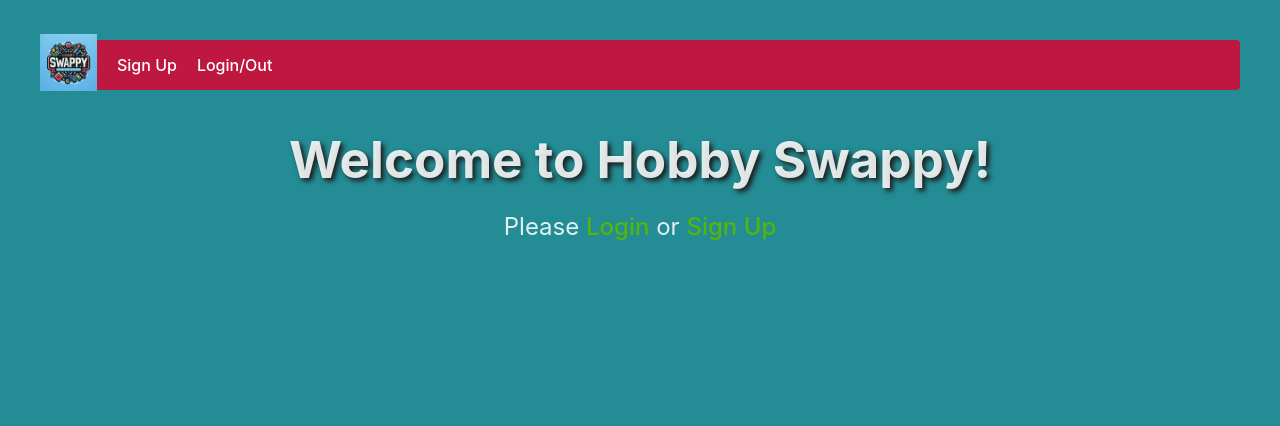
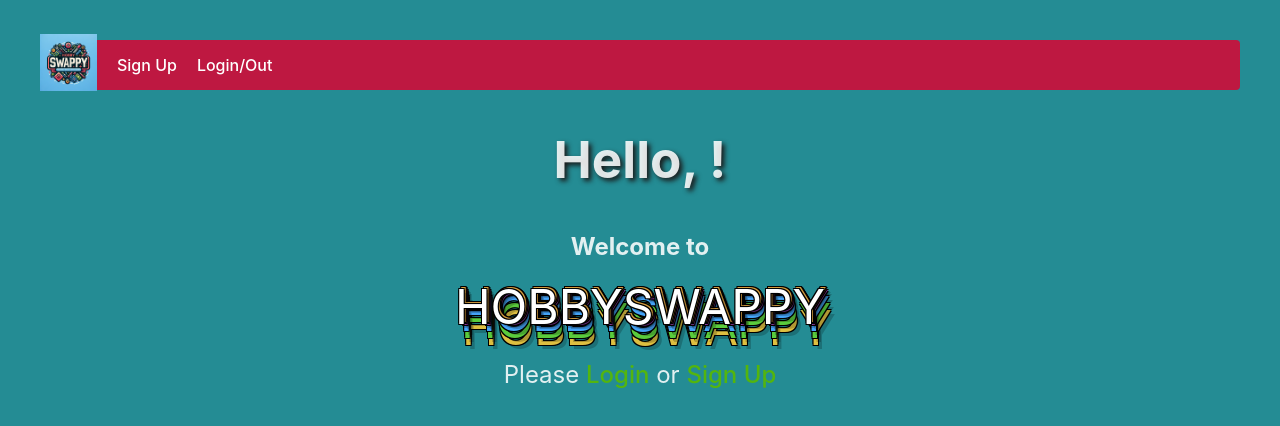
Before and after one commit to Sebbedeb/HobbySwappy, a React (Vite) app in the folder client/: page / in a window 1280 px wide. Shown: the top 426 px of the page. Built offline with nearby package versions, Linux system fonts and the light colour scheme; no server answers.

Commit message:
animated

```diff
--- a/client/package.json
+++ b/client/package.json
@@ -26,7 +26,8 @@
     "react-dom": "^18.2.0",
     "react-error-boundary": "^4.0.13",
     "react-router": "^6.22.2",
-    "react-router-dom": "^6.22.2"
+    "react-router-dom": "^6.22.2",
+    "scss": "^0.2.4"
   },
   "devDependencies": {
     "@types/react": "^18.2.55",
@@ -37,6 +38,7 @@
     "eslint": "^8.56.0",
     "eslint-plugin-react-hooks": "^4.6.0",
     "eslint-plugin-react-refresh": "^0.4.5",
+    "sass": "^1.72.0",
     "typescript": "^5.2.2",
     "vite": "^5.1.0"
   }
--- /dev/null
+++ b/client/src/components/AnimatedTitle.tsx
@@ -0,0 +1,21 @@
+import '../styles/AnimatedText.scss';
+
+function AnimatedTitle() {
+    // @mtsgenerso
+// Ignore JS
+    return (
+        <div>
+            <ul className="c-rainbow">
+                <li className="c-rainbow__layer c-rainbow__layer--white">HOBBYSWAPPY</li>
+                <li className="c-rainbow__layer c-rainbow__layer--orange">HOBBYSWAPPY</li>
+                <li className="c-rainbow__layer c-rainbow__layer--red">HOBBYSWAPPY</li>
+                <li className="c-rainbow__layer c-rainbow__layer--violet">HOBBYSWAPPY</li>
+                <li className="c-rainbow__layer c-rainbow__layer--blue">HOBBYSWAPPY</li>
+                <li className="c-rainbow__layer c-rainbow__layer--green">HOBBYSWAPPY</li>
+                <li className="c-rainbow__layer c-rainbow__layer--yellow">HOBBYSWAPPY</li>
+            </ul>
+        </div>
+    );
+}
+
+export default AnimatedTitle;
--- a/client/src/pages/FrontPage.tsx
+++ b/client/src/pages/FrontPage.tsx
@@ -7,6 +7,7 @@ import { User } from '../Types';
 import { GET_USER } from '../services/UserServices';
 import { useQuery } from '@apollo/client';
 import SwappiesNearYou from '../components/SwappiesNearYou';
+import AnimatedTitle from '../components/AnimatedTitle';
 
 const FrontPage: React.FC = () => {
 
@@ -46,11 +47,12 @@ const FrontPage: React.FC = () => {
 
   return (
     <div className="frontpage-container">
-
-      <h1>Welcome to Hobby Swappy!</h1>
+      <h1>Hello, {user.userName}!</h1>
+      <h2>Welcome to</h2>
+      <AnimatedTitle />
       {userId ? ( // If userId exists (user is logged in), show a greeting
         <div>
-          <h2>Hello, {user.userName}!</h2>
+
 
           <SwappiesNearYou />
         </div>
--- /dev/null
+++ b/client/src/styles/AnimatedText.scss
@@ -0,0 +1,95 @@
+$root: '.c-rainbow';
+
+:root {
+
+ --axis-x: 1px;
+ --axis-y: 1rem;
+ --delay: 10;
+
+ --color-black: #000;
+ --color-white: #fff;
+ --color-orange: #D49C3D;
+ --color-red: #D14B3D;
+ --color-violet: #CF52EB;
+ --color-blue: #44A3F7;
+ --color-green: #5ACB3C;
+ --color-yellow: #DEBF40;
+
+ --color-foreground: var(--color-white);
+}
+
+
+
+#{$root} {
+ counter-reset: rainbow;
+ position: relative;
+ display: block;
+
+ list-style: none;
+
+ padding: 0;
+ margin: 0;
+
+ &__layer {
+  --text-color: var(--color-foreground);
+  counter-increment: rainbow;
+  font-size: 3rem;
+  color: var(--text-color);
+
+  text-shadow:
+   -1px -1px 0 var(--color-black),
+    1px -1px 0 var(--color-black),
+    -1px 1px 0 var(--color-black),
+     1px 1px 0 var(--color-black),
+
+     4px 4px 0 rgba(0, 0, 0, .2);
+
+  animation: rainbow 1.5s ease-in-out infinite;
+
+  @for $i from 1 through 7 {
+   &:nth-child(#{$i}) {
+    animation-delay: calc( #{$i} / var(--delay) * 1s);
+    left: calc(var(--axis-x) * #{$i});
+    z-index: -#{$i * 10};
+   }
+  }
+
+  &:not(:first-child) {
+   position: absolute;
+   top: 0;
+  }
+
+  &--white  { --text-color: var(--color-white)}
+  &--orange { --text-color: var(--color-orange)}
+  &--red    { --text-color: var(--color-red)}
+  &--violet { --text-color: var(--color-violet)}
+  &--blue   { --text-color: var(--color-blue)}
+  &--green  { --text-color: var(--color-green)}
+  &--yellow { --text-color: var(--color-yellow)}
+ }
+}
+
+@keyframes rainbow {
+ 0%, 100% {
+  transform: translatey(var(--axis-y));
+ }
+ 50% {
+  transform: translatey(calc(var(--axis-y) * -1));
+ }
+}
+
+@font-face {
+    font-family: 'Righteous';
+    font-style: normal;
+    font-weight: 400;
+    src: url(https://fonts.gstatic.com/s/righteous/v17/1cXxaUPXBpj2rGoU7C9WhnGFucE.woff2) format('woff2');
+    unicode-range: U+0100-02AF, U+0304, U+0308, U+0329, U+1E00-1E9F, U+1EF2-1EFF, U+2020, U+20A0-20AB, U+20AD-20C0, U+2113, U+2C60-2C7F, U+A720-A7FF;
+  }
+  /* latin */
+  @font-face {
+    font-family: 'Righteous';
+    font-style: normal;
+    font-weight: 400;
+    src: url(https://fonts.gstatic.com/s/righteous/v17/1cXxaUPXBpj2rGoU7C9WiHGF.woff2) format('woff2');
+    unicode-range: U+0000-00FF, U+0131, U+0152-0153, U+02BB-02BC, U+02C6, U+02DA, U+02DC, U+0304, U+0308, U+0329, U+2000-206F, U+2074, U+20AC, U+2122, U+2191, U+2193, U+2212, U+2215, U+FEFF, U+FFFD;
+  }
```
Also changed, not shown: 1 other file (tests, documents, lock files or other folders).
